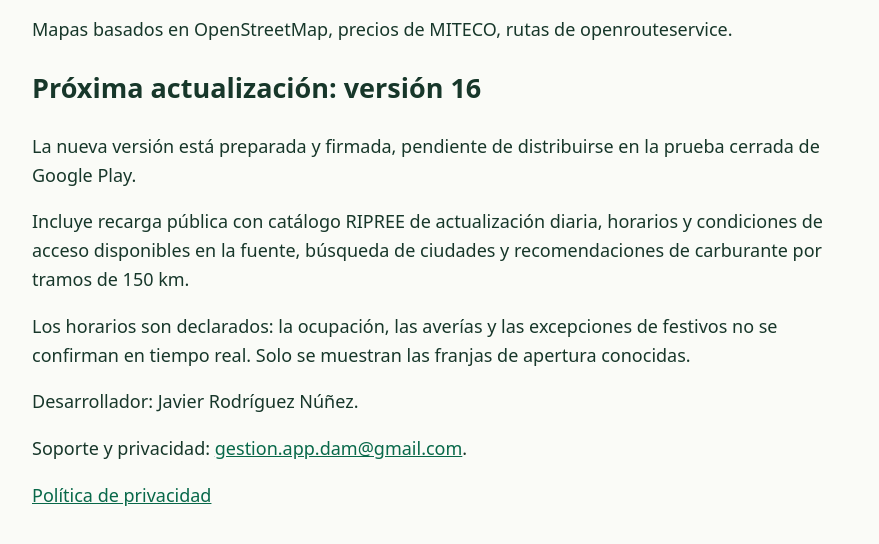
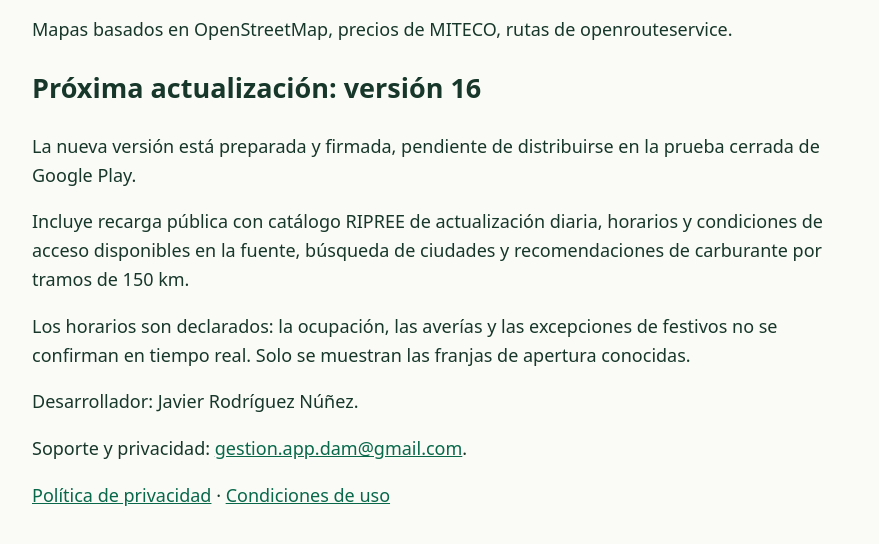
Before and after one commit to JJRN87/JJRN87.github.io, a plain HTML site: page index.html in a window 1280 px wide. Shown: the part 180-724 px from the top of the page, without its empty margins (198-1077 px from the left). Drawn offline with Linux system fonts and the light colour scheme.

Commit message:
site: link published GasHunter terms from homepage

```diff
--- a/index.html
+++ b/index.html
@@ -1 +1 @@
-<!doctype html><html lang="es"><meta charset="utf-8"><meta name="viewport" content="width=device-width,initial-scale=1"><title>GasHunter · Soporte</title><style>body{font:18px/1.6 system-ui,sans-serif;max-width:820px;margin:auto;padding:28px;color:#17372a;background:#fafbf7}a{color:#086849}h1{line-height:1.2}pre{white-space:pre-wrap;font:inherit}</style><main><h1>GasHunter</h1><p>Compara precios oficiales de diésel, gasolina y GLP en España y encuentra estaciones próximas a tu zona o ruta.</p><p>Mapas basados en OpenStreetMap, precios de MITECO, rutas de openrouteservice.</p><h2>Próxima actualización: versión 16</h2><p>La nueva versión está preparada y firmada, pendiente de distribuirse en la prueba cerrada de Google Play.</p><p>Incluye recarga pública con catálogo RIPREE de actualización diaria, horarios y condiciones de acceso disponibles en la fuente, búsqueda de ciudades y recomendaciones de carburante por tramos de 150 km.</p><p>Los horarios son declarados: la ocupación, las averías y las excepciones de festivos no se confirman en tiempo real. Solo se muestran las franjas de apertura conocidas.</p><p>Desarrollador: Javier Rodríguez Núñez.</p><p>Soporte y privacidad: <a href="mailto:gestion.app.dam@gmail.com">gestion.app.dam@gmail.com</a>.</p><p><a href="https://jjrn87.github.io/politicas_privacidad_app/privacy.html">Política de privacidad</a></p></main></html>
+<!doctype html><html lang="es"><meta charset="utf-8"><meta name="viewport" content="width=device-width,initial-scale=1"><title>GasHunter · Soporte</title><style>body{font:18px/1.6 system-ui,sans-serif;max-width:820px;margin:auto;padding:28px;color:#17372a;background:#fafbf7}a{color:#086849}h1{line-height:1.2}pre{white-space:pre-wrap;font:inherit}</style><main><h1>GasHunter</h1><p>Compara precios oficiales de diésel, gasolina y GLP en España y encuentra estaciones próximas a tu zona o ruta.</p><p>Mapas basados en OpenStreetMap, precios de MITECO, rutas de openrouteservice.</p><h2>Próxima actualización: versión 16</h2><p>La nueva versión está preparada y firmada, pendiente de distribuirse en la prueba cerrada de Google Play.</p><p>Incluye recarga pública con catálogo RIPREE de actualización diaria, horarios y condiciones de acceso disponibles en la fuente, búsqueda de ciudades y recomendaciones de carburante por tramos de 150 km.</p><p>Los horarios son declarados: la ocupación, las averías y las excepciones de festivos no se confirman en tiempo real. Solo se muestran las franjas de apertura conocidas.</p><p>Desarrollador: Javier Rodríguez Núñez.</p><p>Soporte y privacidad: <a href="mailto:gestion.app.dam@gmail.com">gestion.app.dam@gmail.com</a>.</p><p><a href="https://jjrn87.github.io/politicas_privacidad_app/privacy.html">Política de privacidad</a> · <a href="/terms.html">Condiciones de uso</a></p></main></html>
```
